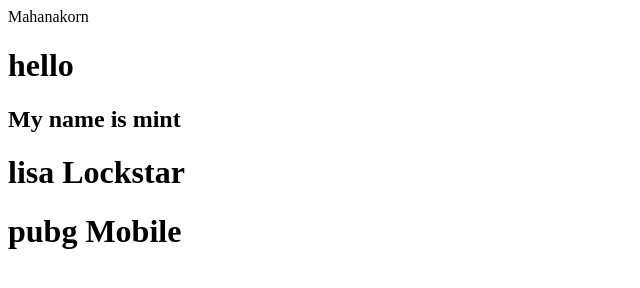
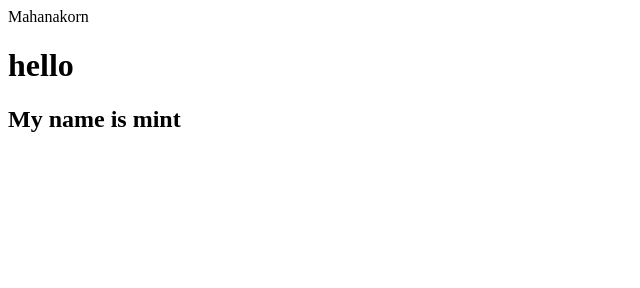
Before and after one commit to Tkjye12/Lab03, a plain HTML site: page index.html in a window 1280 px wide. Shown: the whole page, without its empty margins (0-640 px from the left). Drawn offline with Linux system fonts and the light colour scheme.

Commit message:
Update index.html

```diff
--- a/index.html
+++ b/index.html
@@ -5,7 +5,5 @@
     <body>
         <h1>hello</h1>
         <h2>My name is mint</h2>
-        <h1>lisa Lockstar</h1>
-        <h1>pubg Mobile</h1>
     </body>
 </html>
```
